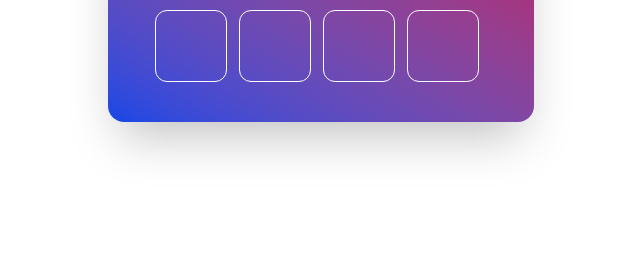
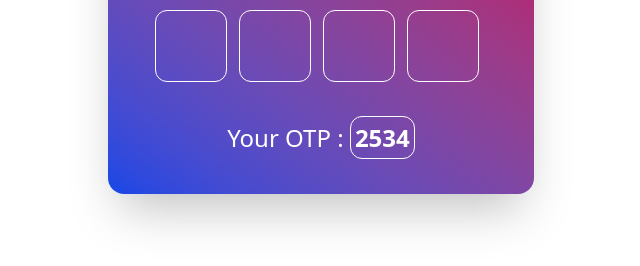
Before and after one commit to tausifislamsheik/OTP-Feature, a plain HTML site: page index.html in a window 1280 px wide. Shown: the part 214-480 px from the top of the page, without its empty margins (319-959 px from the left). Drawn offline with nearby package versions, Linux system fonts and the light colour scheme.

Commit message:
Auto OTP generated logic added with loading feature

```diff
--- a/JS/script.js
+++ b/JS/script.js
@@ -17,8 +17,20 @@ const tackleOtpBoxes = () =>{
 };
 
 
+const generateOtp = () =>{
+    const generatedOtp = Math.floor(1000 + Math.random() * 9000);
+    const otpEle = document.querySelector('#generated-otp');
+    otpEle.innerHTML = `
+          <p>Your OTP : <b class='border p-1 rounded-xl'>${generatedOtp}</b></p>
+    `
+
+}
+
+
+
 const otpContainer = () =>{
   tackleOtpBoxes();
+  setTimeout(generateOtp, 2000);
 };
 
 
--- a/index.html
+++ b/index.html
@@ -21,7 +21,7 @@
             <input class="w-18 h-18 text-6xl text-center rounded-xl mr-2" type="text" id="otp-box" maxlength="1">
             <input class="w-18 h-18 text-6xl text-center rounded-xl mr-2" type="text" id="otp-box" maxlength="1">
         </div>
-        <p id="generated-otp"></p>
+        <p id="generated-otp" class="mt-10 text-2xl"><span class="loading loading-dots loading-lg"></span></p>
         <p id="otp-validate-msg"></p>
     </section>
 </body>
```
